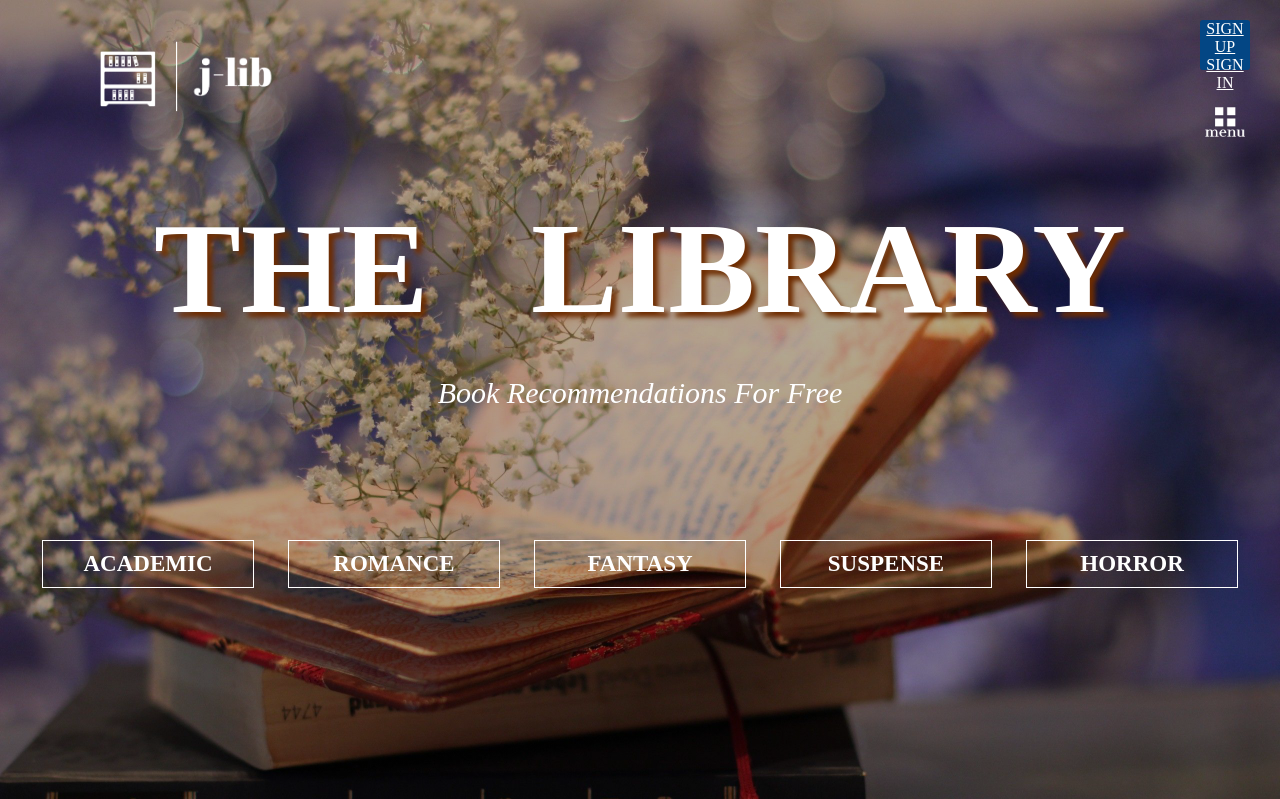
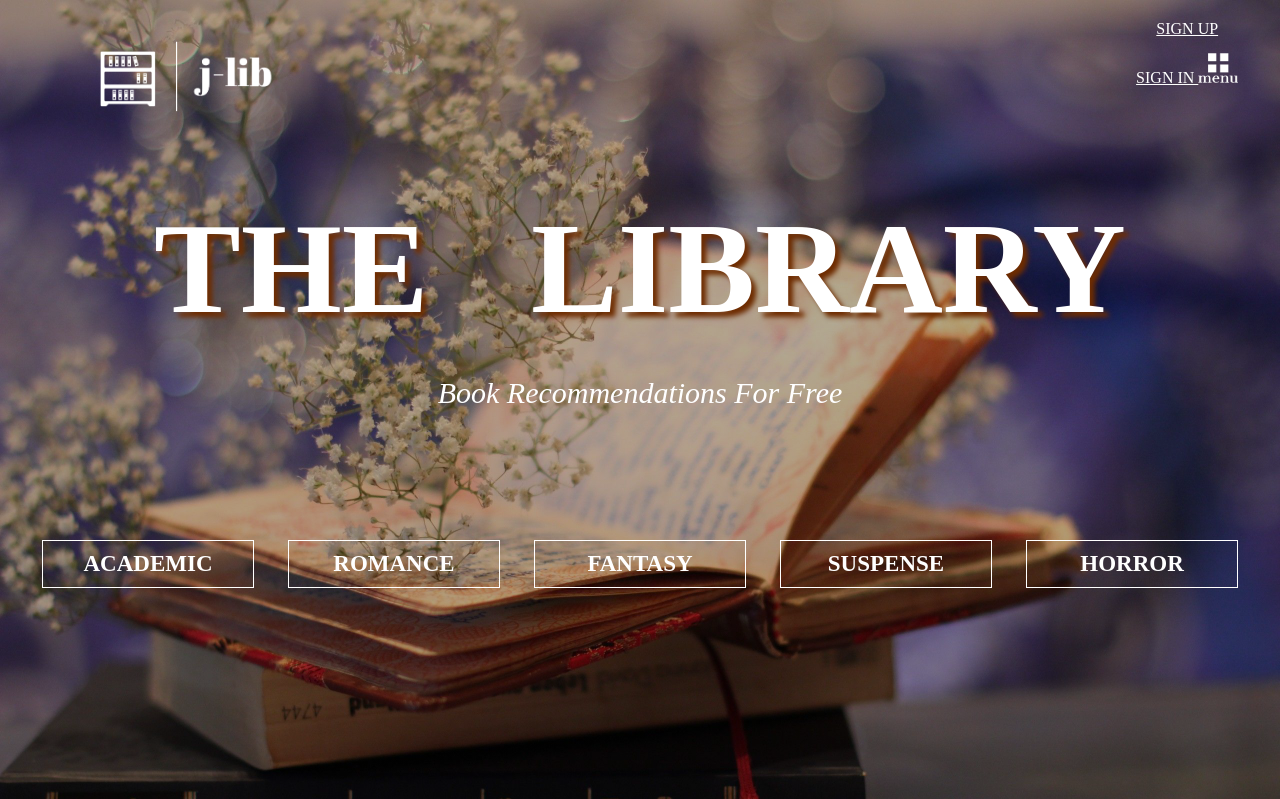
Before and after one commit to jasminedalaguit/FinalWebsite, a PHP site: page / in a window 1280 px wide. Shown: the top 799 px of the page. Run offline with PHP 8.4, Linux system fonts and the light colour scheme.

Commit message:
Update style.css

```diff
--- a/style.css
+++ b/style.css
@@ -86,9 +86,7 @@ nav ul li a{
 	color: white;
 }
 #menuBtn{
-	width: 50px;
 	height: 50px;
-	background: #034684;
 	text-align: center;
 	position: fixed;
 	right: 30px;
@@ -99,7 +97,7 @@ nav ul li a{
 }
 #menuBtn a{
 	margin-top: 15px;
-	margin-left: auto;
+	margin-left: 25%;
 	color: white;
 }
 #menuBtn img{
```
